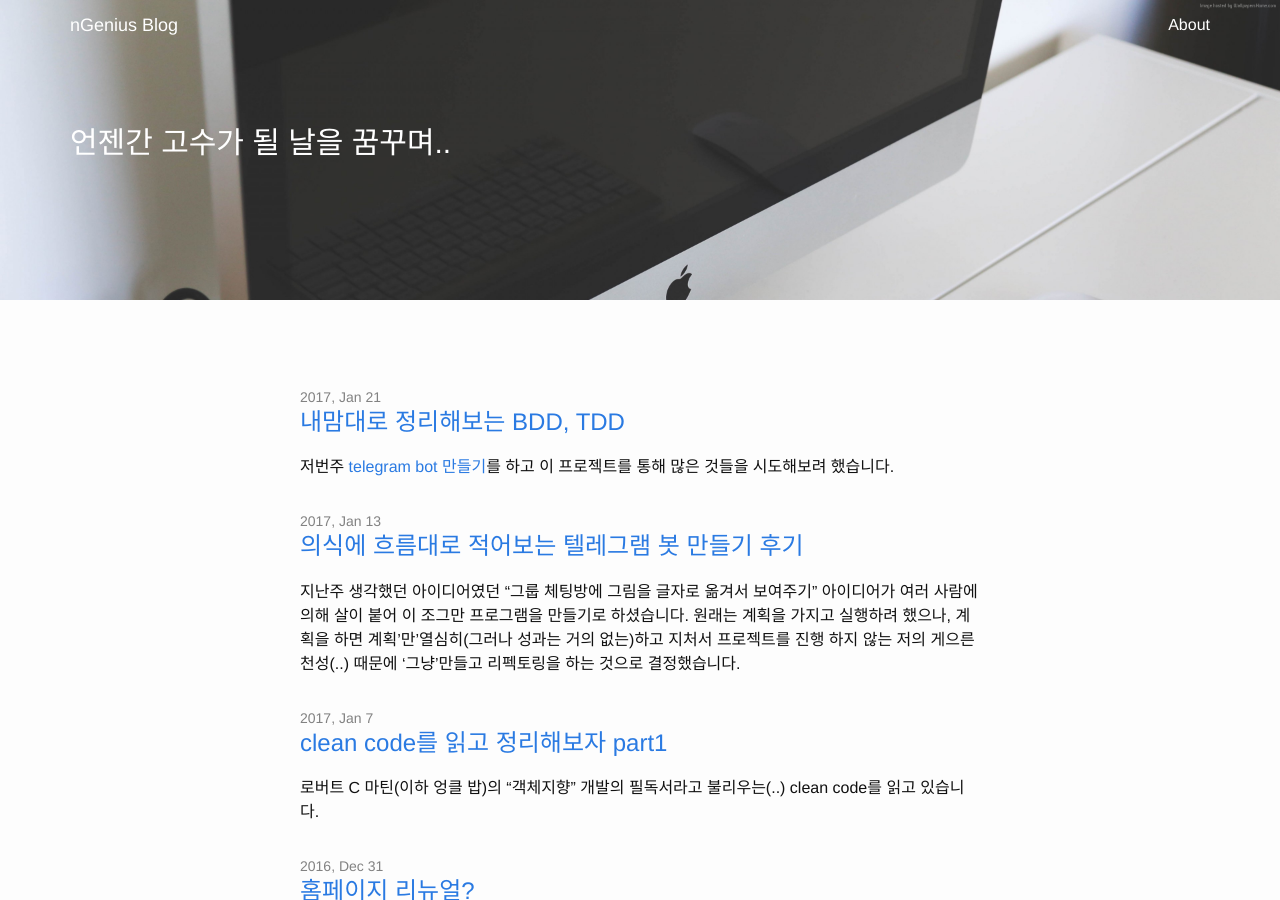
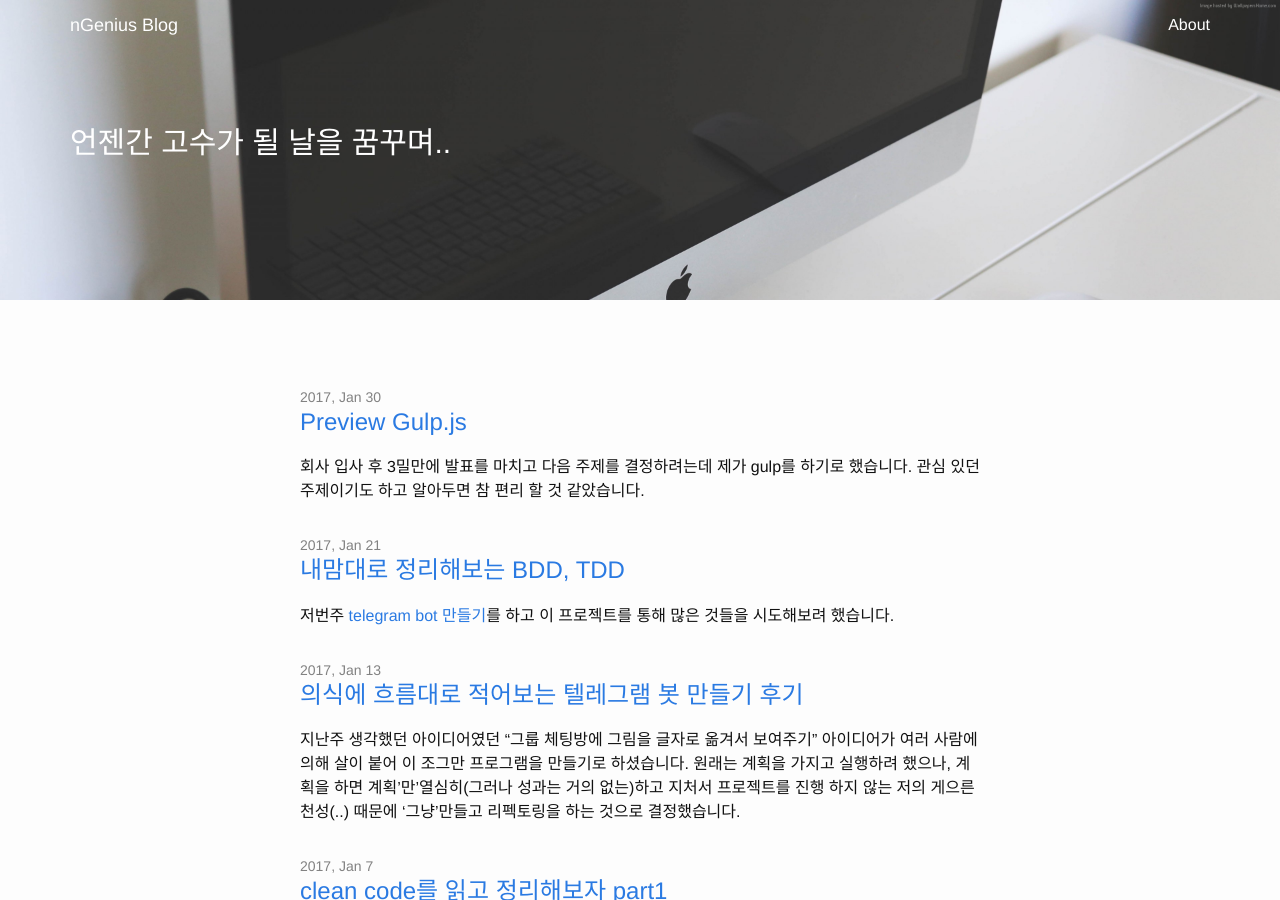
Before and after one commit to imsukmin/blog, a Jekyll site: the page built from index.html, in a window 1280 px wide and 900 px high. Built offline with Jekyll 4.4.1, drawn with Linux system fonts in a browser that asks for light colours; some of the changed lines change nothing that is shown.

Commit message:
upload post

````diff
--- a/_drafts/2017-01-30-preview-gulp.md
+++ b/_posts/2017-01-30-preview-gulp.md
@@ -29,8 +29,13 @@
 
 
 # Build system
+
 빌드 시스템을 한마디로 정리하면 연관된 작업모음의 자동화(보통 task runner라 한다)이다.[(출처)](http://joellongie.com/gulp-build-system-fundamentals/)
+
+
 ![Building system](https://i1.wp.com/joellongie.com/wp-content/uploads/2015/02/web-workflow-componets.jpg)
+
+
 웹 개발자를 예로 든다면 프로젝트 파일 중 하나를 수정하면 프로젝트 결과물을 자동으로 배포하는(scss파일을 css파일로 컴파일, js파일들을 minifying하여 하나로 묶는 작업, 작업된 파일을 dist폴더로 이동 등등)작업을 자동화 시킨 것과 같다.
 
 
@@ -89,9 +94,9 @@
 
 그리고 콘솔창에서 `gulp`를 입력하면 실행한다.
 
-## [API](https://github.com/preco21/gulp-docs-ko/blob/master/API.md)
+## [gulp API](https://github.com/preco21/gulp-docs-ko/blob/master/API.md)
 
-gulp를 사용하기 위해선 몇가지 알아야할 API와 함수가 존재한다.
+gulp를 사용하기 위해선 몇가지 알아야할 API가 존재한다.
 
 ### [gulp.src(globs[, options])](https://github.com/preco21/gulp-docs-ko/blob/master/API.md#gulpsrcglobs-options)
 
@@ -110,7 +115,7 @@
 
 #### options.buffer
 
-타입: Boolean 기본값: true
+`타입: Boolean 기본값: true`
 
 false로 지정하면 file.contents를 버퍼 파일 대신 스트림 형식으로 반환한다. 아주 큰 파일을 다룰 때 유용하게 사용할 수 있다.
 
@@ -118,13 +123,13 @@
 
 #### options.read
 
-타입: Boolean 기본값: true
+`타입: Boolean 기본값: true`
 
 false로 지정하면 file.contents가 null이 되며 모든 파일을 읽지 않는다.
 
 #### options.base
 
-타입: String 기본값: 모든 glob가 시작되는 위치 ([glob2base](https://github.com/wearefractal/glob2base)를 참고)
+`타입: String 기본값: 모든 glob가 시작되는 위치` ([glob2base](https://github.com/wearefractal/glob2base)를 참고)
 
 예제: somefile.js가 client/js/somedir안에 있을 때:
 
@@ -154,13 +159,13 @@
 
 #### options.cwd
 
-타입: String 기본값: process.cwd()
+`타입: String 기본값: process.cwd()`
 
 결과물을 출력할 cwd 폴더를 지정합니다. 출력 폴더가 상대 경로일 경우에만 작동한다.
 
 #### options.mode
 
-타입: String 기본값: 0777
+`타입: String 기본값: 0777`
 
 출력 폴더를 생성하기 위해 필요한 폴더의 모드를 8진수 권한 문자열로 설정한다.
 
@@ -185,7 +190,7 @@
 
 #### 콜백 사용
 ```
-// run a command in a shell
+// shell에서 구동 시에
 var exec = require('child_process').exec;
 gulp.task('jekyll', function(cb) {
   // build Jekyll
@@ -260,15 +265,15 @@
 
 #### glob
 
-타입: String 또는 Array
+`타입: String 또는 Array`
 
 변경을 감시할 타겟 파일입니다. 단일 glob 또는 배열을 지정할 수 있다.
 
 #### opts
 
-타입: Object
+`타입: Object`
 
-gaze로 넘겨지는 옵션이다.
+[gaze](https://github.com/shama/gaze)로 넘겨지는 옵션이다. [gaze](https://github.com/shama/gaze)는 node의 fs.watch를 이용한 watch 라이브러리이며 node 4버전 이상부터 사용이 가능하다.
 
 ### [gulp.watch(glob [, opts], tasks)](https://github.com/preco21/gulp-docs-ko/blob/master/API.md#gulpwatchglob-opts-tasks)
 
@@ -281,7 +286,7 @@
 
 #### tasks
 
-타입: Array
+`타입: Array`
 
 파일의 변경 이벤트가 발생할 때마다 호출할 task다. 여러 개 지정할 수 있다.
 
@@ -295,18 +300,153 @@
 
 #### cb(event)
 
-타입: Function
+`타입: Function`
 
 콜백은 변경 이벤트마다 호출되며 event 객체를 반환한다.
 
 #### event.type
 
-타입: String
+`타입: String`
 
 발생한 이벤트의 타입입니다. added, changed, deleted 중 한 가지가 지정된다.
 
 #### event.path
 
-타입: String
+`타입: String`
 
 이벤트가 발생한 파일의 경로다.
+
+
+## [gulp Cli](https://github.com/preco21/gulp-docs-ko/blob/master/CLI.md)
+
+```
+gulp \<a task\> [\<another tasks\> \<flags\>]
+```
+
+gulp는 make처럼 콘솔에서 실행해야 한다.(물론 IDE를 사용하시면 안하셔도 됩니다만.. 저는 콘솔이 편해서).
+
+gulp는 단독 실행이 가능하며 gulp만 입력했다면 `gulp default`를 실행 하는 것과 같다. 그래서 `gulpfile`에 'default' task가 없을 경우 에러를 낸다. 그래서 보통 'default' task에는 integration이나 building process를 입력해놓는다.
+
+gulp는 각각의 task를 선택해서 실행이 가능하다. 또한 여러개의 task를 동시에 실행도 가능하다.
+
+gulp 명령어에는 help 커멘드가 없다. 이에 콘솔에서 쓰이는 gulp의 flag들을 확인해보자.
+
+* v or --version 전역, 지역 gulp의 버전을 표시합니다.
+* -require `module path` gulpfile을 실행하기 전에 포함할 모듈을 지정합니다. 이 플래그는 빌드전에 transpile 언어를 컴파일 할 때 사용할 수 있습니다. 또한 다중으로 --require 플래그를 사용할 수 있습니다.
+* -gulpfile `gulpfile path` 실행할 gulpfile을 직접 지정합니다. gulpfile이 여러 개일 때 유용한 플래그입니다. 그뿐만 아니라 gulpfile 디렉터리를 CWD로 설정합니다.
+* -cwd `dir path` CWD를 직접 지정합니다. gulpfile과 포함된 모든 모듈들은 이 디렉터리에서 찾습니다.
+* T or --tasks 로드된 gulpfile의 작업 리스트를 의존성 트리 형태로 표시합니다.
+* -tasks-simple 로드된 gulpfile의 작업 리스트를 간단한 텍스트로 표시합니다.
+* -color gulp와 gulp 플러그인의 색상 로깅을 지원하지 않을 때도 활성화합니다.
+* -no-color gulp와 gulp 플러그인의 색상 로깅을 모두 비활성화합니다.
+* -silent 모든 gulp 로그를 비활성화합니다.
+
+# favorite [gulp plugin](http://gulpjs.com/plugins/)
+
+gulp는 2000개가 넘는(확인 결과 2846개 등록 됨) plugin을 지원하지만 우리는 그 걸 다 사용하진 않을 것이고, 그리고 그 중에서도 많이 사용되는 것을 사용하지 않을 까라는 차원에서의 정리이다.
+[\[참고사이트\]](https://github.com/Pestov/essential-gulp-plugins)
+[\[npm best overall\]](https://www.npmjs.com/search?q=gulp&page=1&ranking=optimal)
+
+### [gulp-uglify](https://www.npmjs.com/package/gulp-uglify/)
+
+gulp-uglify는 javascript file을 압축시킨다.
+
+```
+var gulp = require('gulp');
+var uglify = require('gulp-uglify');
+
+gulp.task('compress', function () {
+    gulp.src('lib/*.js')
+    .pipe(uglify())
+    .pipe(gulp.dest('dist'));
+});
+```
+
+
+### [gulp-uglifycss](https://www.npmjs.com/package/gulp-uglifycss/)
+
+gulp-uglifycss는 css file을 압축시킨다.
+
+```
+var gulp = require('gulp');
+var uglify = require('gulp-uglify');
+
+gulp.task('compress', function () {
+    gulp.src('lib/*.js')
+    .pipe(uglify())
+    .pipe(gulp.dest('dist'));
+});
+```
+
+### [gulp-concat](https://www.npmjs.com/package/gulp-concat/)
+
+gulp-concat은 여러개의 javascript file을 하나로 만들어준다.
+
+```
+var concat = require('gulp-concat');
+var uglifycss = require('gulp-uglifycss');
+
+gulp.task('css', function () {
+  gulp.src('./styles/**/*.css')
+    .pipe(uglifycss({
+      "maxLineLen": 80,
+      "uglyComments": true
+    }))
+    .pipe(gulp.dest('./dist/'));
+});
+```
+
+### [gulp-sass](https://www.npmjs.com/package/gulp-sass/)
+
+gulp-sass은 scss/sass 파일을 css 파일로 변환시켜주는 preprocesser이다.
+```
+'use strict';
+
+var gulp = require('gulp');
+var sass = require('gulp-sass');
+
+gulp.task('sass', function () {
+  return gulp.src('./sass/**/*.scss')
+    .pipe(sass().on('error', sass.logError))
+    .pipe(gulp.dest('./css'));
+});
+
+gulp.task('sass:watch', function () {
+  gulp.watch('./sass/**/*.scss', ['sass']);
+});
+```
+
+# gulp in IDE(Jetbrains products)
+
+gulp를 IDE에서 편하게 관리해보자. [\[참고 자료\]](http://wagunblog.com/wp/?p=1823)
+
+0. nodejs와 npm은 설치되어있다고 가정한다.
+1. IDE Terminal에서 `npm init` -> `npm install gulp -g` -> `npm install gulp --save-dev`를 순차적으로 입력합니다.
+2. 프로젝트 최상단에 `gulpfile.js`를 생성합니다. 그리고 진행 확인을 위해 gulp.task 하나정도를 명세합니다.
+3. `gulpfile.js`를 오른쪽마우스로 클릭하고 `Show Gulp Tasks`를 선택하면 좌측 하단에 Gulp 창이 나타납니다.
+4. task를 선택해서 실행하면 됩니다.
+
+# gulpfile recipes
+
+gulp github프로젝트의 문서 사항 중 사용목적별로 엄선된(?) 잘 만들어진 gulpfile을 모아놨다. ([링크](https://github.com/gulpjs/gulp/tree/master/docs/recipes))
+
+# gulpfile cheat sheet
+
+어느 훌륭하신 분이 고맙게도 [cheet sheet](https://github.com/osscafe/gulp-cheatsheet)를 작성하여 배포하셨으니 참고하길 바람.
+
+![gulp cheat sheet1](https://github.com/osscafe/gulp-cheatsheet/raw/master/images/en-js-p1.png)
+
+![gulp cheat sheet2](https://github.com/osscafe/gulp-cheatsheet/raw/master/images/en-js-p2.png)
+
+
+# 정리
+사용법이 간단해서 내용도 간단할 줄 알았던 저의 착각이 글 발행기일을 넘겨버리는 지경까지 가게되었습니다 ㅠ. 생각보다 많은 리소스를 오픈소스에서 착안한 부분은 아주 인상적이였습니다.
+
+시간이 된다면 gulp와 관련하여 이런 주제를 진행 하려 합니다.
+* vinyl filesystem
+* glob & node-glob
+* Orchestrator
+* compare javascript build tool
+
+하하 저의 게으름을 고처줄 명약을 찾습니다...
+끗!
````
